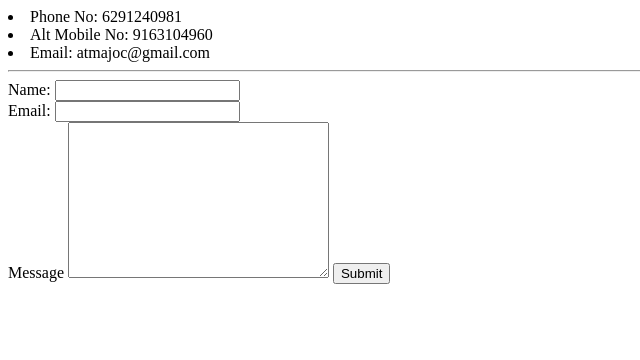
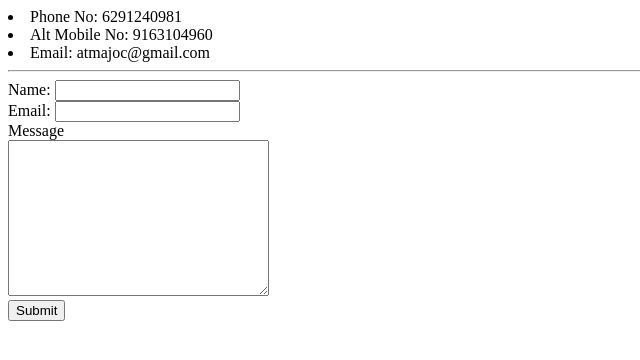
Before and after one commit to Atmajo/personal-site, a plain HTML site: page contact.html in a window 1280 px wide. Shown: the whole page, without its empty margins (0-640 px from the left). Drawn offline with Linux system fonts and the light colour scheme.

Commit message:
changes in contact form

```diff
--- a/contact.html
+++ b/contact.html
@@ -16,8 +16,8 @@
         <input type="name" name="yourName"><br>
         <label>Email:</label>
         <input type="email" name="yourEmail"><br>
-        <label>Message</label>
-        <textarea name="yourName" cols="30" rows="10"></textarea>
+        <label>Message</label><br>
+        <textarea name="yourName" cols="30" rows="10"></textarea><br>
         <input type="submit" class="submit">
     </form>
 </body>
```
